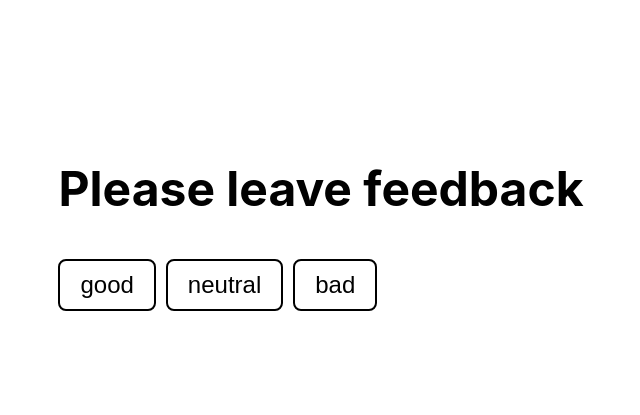
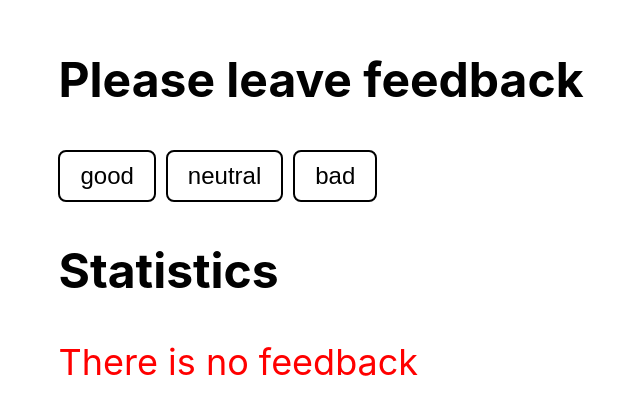
Before and after one commit to kostiantynyevdokymov/goit-react-hw-02-feedback, a React (Create React App) app: page / in a window 1280 px wide. Shown: the part 185-600 px from the top of the page, without its empty margins (319-959 px from the left). Built offline with nearby package versions, Linux system fonts and the light colour scheme.

Commit message:
finish task

```diff
--- a/src/components/feedback/Feedback.jsx
+++ b/src/components/feedback/Feedback.jsx
@@ -1,6 +1,8 @@
 import { Component } from 'react';
 import { FeedbackOptions } from './FeedbackOptions/FeedbackOptions';
 import { Section } from './Section/Section';
+import Statistics from './Statistics/Statistics';
+import Notification from './Notification/Notification';
 
 class Feedback extends Component {
   state = {
@@ -17,16 +19,41 @@ class Feedback extends Component {
     });
   };
 
+  countTotalFeedback = () => {
+    return Object.values(this.state).reduce((acc, feedback) => {
+      return acc + feedback;
+    }, 0);
+  };
+
+  countPositiveFeedbackPercentage = () => {
+    return `${
+      Math.round((this.state.good / this.countTotalFeedback()) * 100) || 0
+    }%`;
+  };
+
   render() {
     return (
-      <>
+      <div>
         <Section title="Please leave feedback">
           <FeedbackOptions
             options={this.state}
-            onLeaveFeedbck={this.clickOnBtn}
+            onLeaveFeedback={this.clickOnBtn}
           />
         </Section>
-      </>
+        <Section title="Statistics">
+          {this.countTotalFeedback() ? (
+            <Statistics
+              good={this.state.good}
+              neutral={this.state.neutral}
+              bad={this.state.bad}
+              totalFeedback={this.countTotalFeedback()}
+              positiveFeedback={this.countPositiveFeedbackPercentage()}
+            />
+          ) : (
+            <Notification text="There is no feedback" />
+          )}
+        </Section>
+      </div>
     );
   }
 }
--- a/src/components/feedback/FeedbackOptions/FeedbackOptions.styled.jsx
+++ b/src/components/feedback/FeedbackOptions/FeedbackOptions.styled.jsx
@@ -11,7 +11,7 @@ const Button = styled.button`
   transition: color 250ms linear;
   transition: background-color 250ms linear;
   &:hover {
-    background-color: black;
+    background-color: blue;
     color: white;
   }
 `;
--- /dev/null
+++ b/src/components/feedback/Notification/Notification.jsx
@@ -0,0 +1,11 @@
+import React from 'react';
+import PropTypes from 'prop-types';
+import { Warning } from './Notification.styled';
+
+const Notification = ({ text }) => <Warning>{text}</Warning>;
+
+export default Notification;
+
+Notification.prototype = {
+  text: PropTypes.string,
+};
--- /dev/null
+++ b/src/components/feedback/Notification/Notification.styled.jsx
@@ -0,0 +1,5 @@
+import styled from '@emotion/styled';
+
+export const Warning = styled.p`
+  color: red;
+`;
--- /dev/null
+++ b/src/components/feedback/Statistics/Statistic.style.jsx
@@ -0,0 +1 @@
+import styled from '@emotion/styled';
--- /dev/null
+++ b/src/components/feedback/Statistics/Statistics.jsx
@@ -0,0 +1,28 @@
+import React from 'react';
+import PropTypes from 'prop-types';
+
+const Statistics = ({
+  good,
+  neutral,
+  bad,
+  totalFeedback,
+  positiveFeedback,
+}) => (
+  <div>
+    <p>Good:{good}</p>
+    <p>Neutral:{neutral}</p>
+    <p>Bad:{bad}</p>
+    <p>Total:{totalFeedback}</p>
+    <p>Positive feedback:{positiveFeedback} </p>
+  </div>
+);
+
+Statistics.prototype = {
+  good: PropTypes.number.isRequired,
+  neutral: PropTypes.number.isRequired,
+  bad: PropTypes.number.isRequired,
+  totalFeedback: PropTypes.number.isRequired,
+  positiveFeedback: PropTypes.number.isRequired,
+};
+
+export default Statistics;
```
